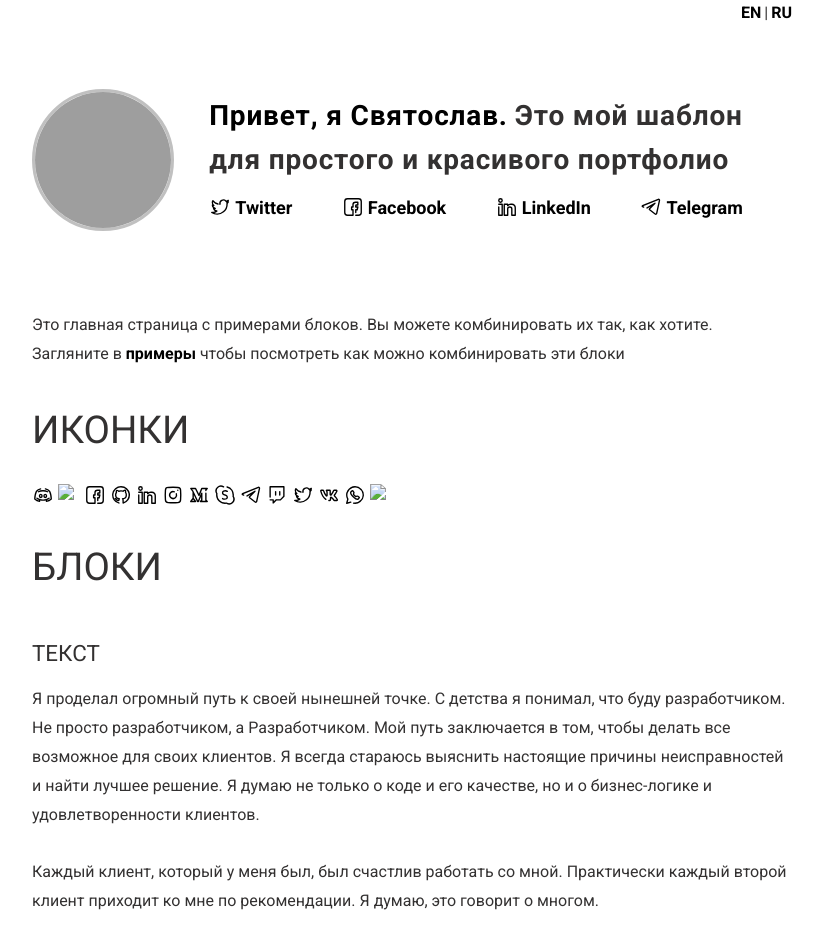
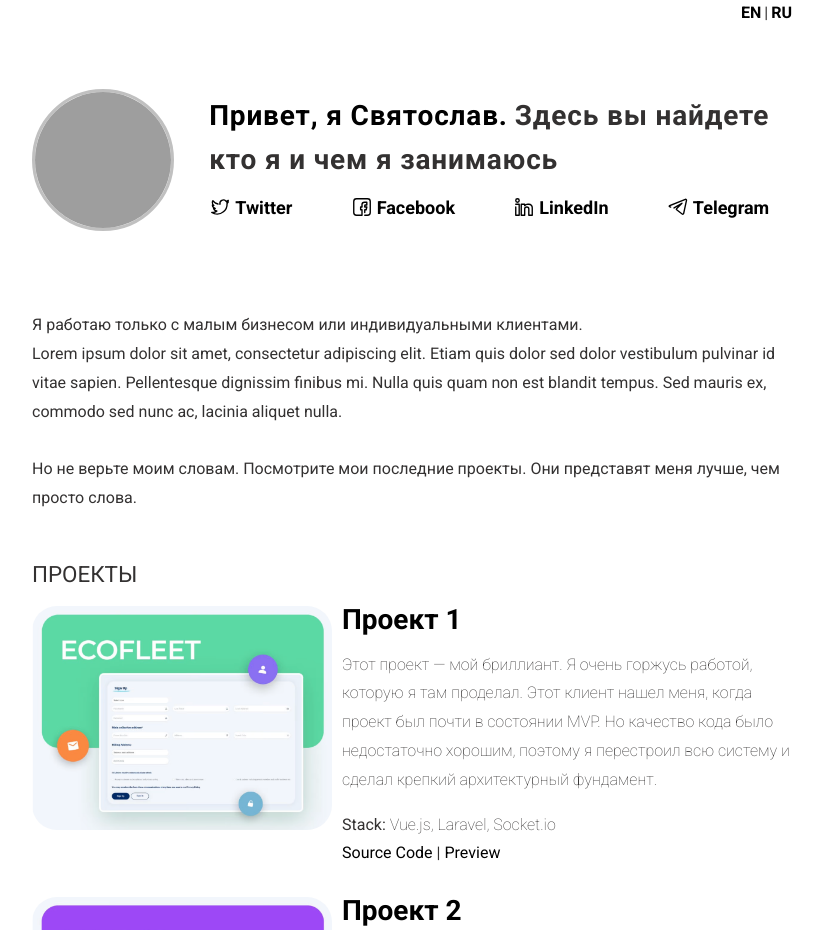
Before and after one commit to Alexandr-Bocharov/Alexandr-Bocharov.github.io, a plain HTML site: page ru/index.html in a window 1280 px wide. Shown: the top 930 px of the page, without its empty margins (228-1051 px from the left). Drawn offline with Linux system fonts and the light colour scheme; grey boxes are pictures that could not be loaded.

Commit message:
Update index.html

```diff
--- a/ru/index.html
+++ b/ru/index.html
@@ -23,7 +23,7 @@
                     <span class="content__name">
                         <a href="/">Привет, я Святослав.</a>
                     </span>
-                    <span class="content__description">Это мой шаблон <br/> для простого и красивого портфолио</span>
+                <span class="content__description">Здесь вы найдете <br/> кто я и чем я занимаюсь</span>
                 <nav class="content__social">
                     <a href="#link" target="_blank" class="content__social-item">
                         <img src="/assets/img/icons/twitter.svg" alt="Twitter">
@@ -47,39 +47,13 @@
         <div class="content__main">
             <div class="content__main-item">
                 <div class="main-item__description">
-                        <p>Это главная страница с примерами блоков. Вы можете комбинировать их так, как хотите.</p>
-                        <p>Загляните в <a href="/ru/example">примеры</a> чтобы посмотреть как можно комбинировать эти блоки</p>
-                    </div>
-                </div>
-                <h1 class="content__about-header">Иконки</h1>
-                <div class="content__main-item">
-                    <a href="#" class="content__social-item">
-                        <img src="/assets/img/icons/discord.svg" alt="discord">
-                        <img src="/assets/img/icons/dribbble.svg" alt="dribbble">
-                        <img src="/assets/img/icons/facebook.svg" alt="facebook">
-                        <img src="/assets/img/icons/github.svg" alt="github">
-                        <img src="/assets/img/icons/in.svg" alt="linkedin">
-                        <img src="/assets/img/icons/instagram.svg" alt="instagram">
-                        <img src="/assets/img/icons/medium.svg" alt="medium">
-                        <img src="/assets/img/icons/skype.svg" alt="skype">
-                        <img src="/assets/img/icons/telegram.svg" alt="telegram">
-                        <img src="/assets/img/icons/twitch.svg" alt="twitch">
-                        <img src="/assets/img/icons/twitter.svg" alt="twitter">
-                        <img src="/assets/img/icons/vk.svg" alt="vk">
-                        <img src="/assets/img/icons/whatsapp.svg" alt="whatsapp">
-                        <img src="/assets/img/icons/youtube.svg" alt="youtube">
-                    </a>
-                </div>
-                <h1 class="content__about-header">Блоки</h1>
-                <h2 class="content__subheader">Текст</h2>
-                <div class="content__main-item">
-                    <div class="main-item__description">
-                        <p>Я проделал огромный путь к своей нынешней точке. С детства я понимал, что буду разработчиком. Не просто разработчиком, а Разработчиком. Мой путь заключается в том, чтобы делать все возможное для своих клиентов. Я всегда стараюсь выяснить настоящие причины неисправностей и найти лучшее решение. Я думаю не только о коде и его качестве, но и о бизнес-логике и удовлетворенности клиентов.</p>
+                    <p>Я работаю только с малым бизнесом или индивидуальными клиентами.</p>
+                    <p>Lorem ipsum dolor sit amet, consectetur adipiscing elit. Etiam quis dolor sed dolor vestibulum pulvinar id vitae sapien. Pellentesque dignissim finibus mi. Nulla quis quam non est blandit tempus. Sed mauris ex, commodo sed nunc ac, lacinia aliquet nulla.</p>
                 </div>
             </div>
             <div class="content__main-item">
                 <div class="main-item__description">
-                        <p>Каждый клиент, который у меня был, был счастлив работать со мной. Практически каждый второй клиент приходит ко мне по рекомендации. Я думаю, это говорит о многом.</p>
+                    <p>Но не верьте моим словам. Посмотрите мои последние проекты. Они представят меня лучше, чем просто слова.</p>
                 </div>
             </div>
             <h2 class="content__subheader">Проекты</h2>
@@ -120,29 +94,6 @@
                     </div>
                 </div>
             </div>
-                <h2 class="content__subheader">Посты</h2>
-                <div class="content__main-item post">
-                    <article>
-                        <h2 class="main-item__title">
-                            <a href="#linktopost">Простая мысль</a>
-                        </h2>
-                        <p class="main-item__date">Ноя 22, 2022</p>
-                        <div class="main-item__description">
-                            <p>От одной свечи можно зажечь тысячи свечей, и срок службы свечи не сократится. Счастье никогда не уменьшается, когда им делятся.</p>
-                        </div>
-                    </article>
-                </div>
-                <div class="content__main-item post">
-                    <article>
-                        <h2 class="main-item__title">
-                            <a href="#linktopost">Простая мысль 2</a>
-                        </h2>
-                        <p class="main-item__date">Сен 13, 2022</p>
-                        <div class="main-item__description">
-                            <p>Больше заботьтесь о своем характере, чем о своей репутации, потому что ваш характер — это то, чем вы являетесь на самом деле, а ваша репутация — это просто то, что другие думают о вас.</p>
-                        </div>
-                    </article>
-                </div>
         </div>
     </div>
     <div class="footer">
```
Lines whose indentation alone changed are shown as unchanged.
